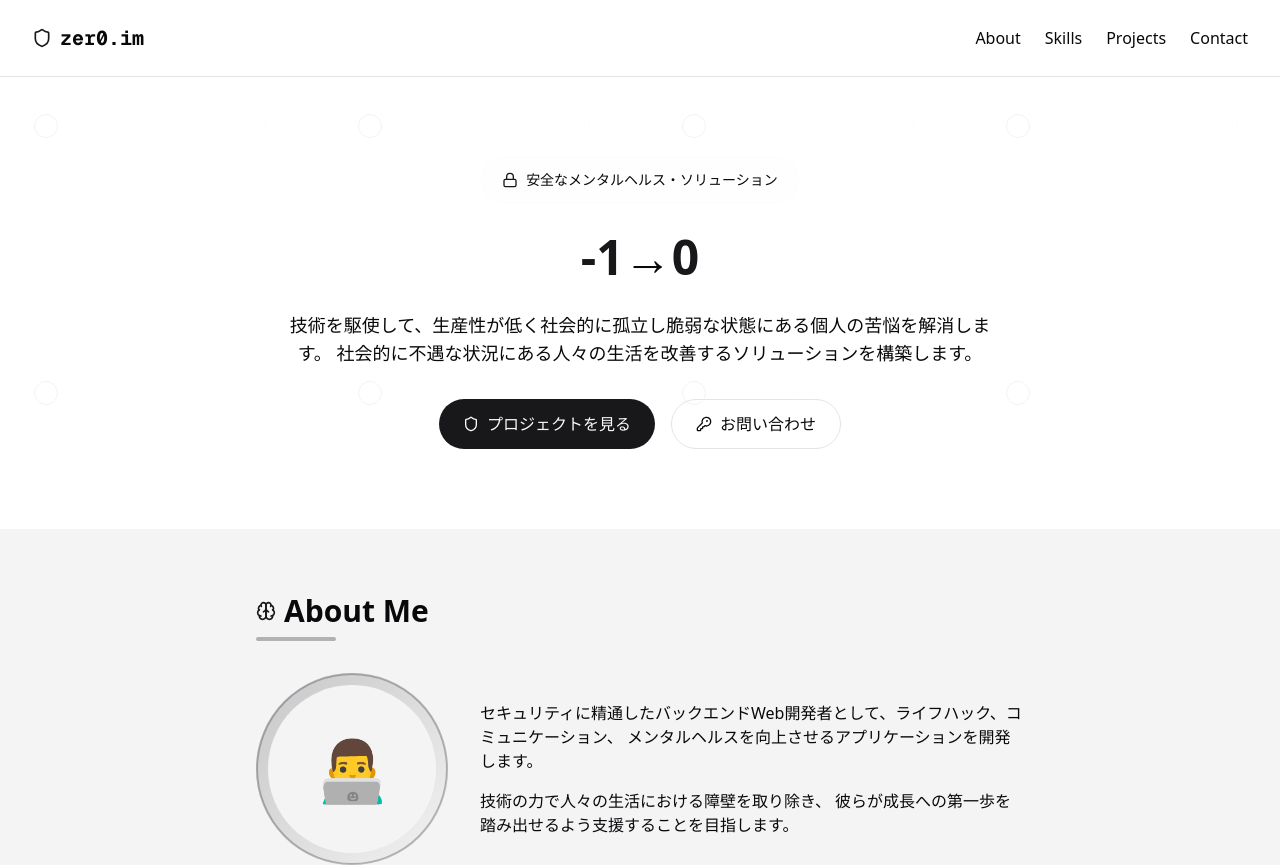
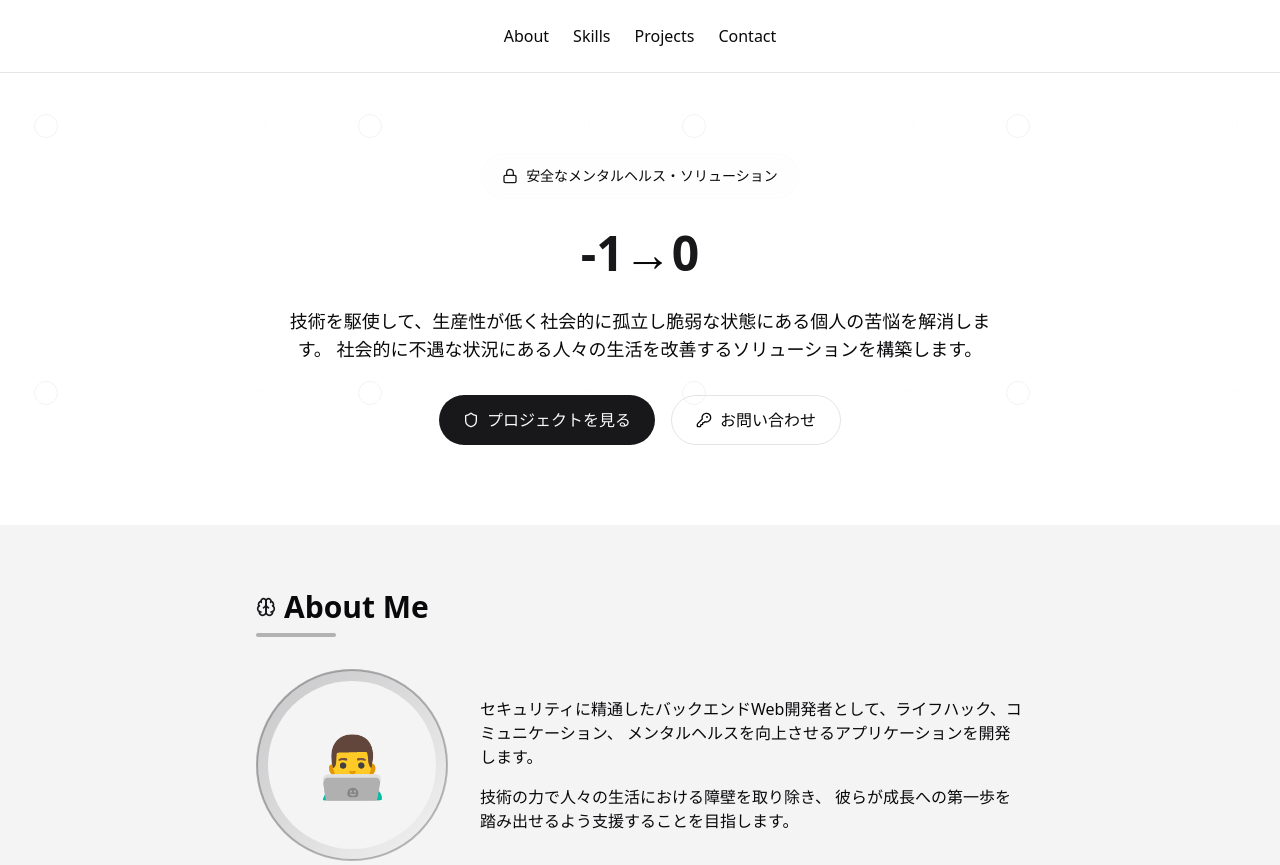
Before and after one commit to i0z0m/zer0.im, a Next.js app: page / in a window 1280 px wide. Shown: the top 865 px of the page. Built offline with nearby package versions, Linux system fonts and the light colour scheme.

Commit message:
fix: modify the header navigation to remove the "zer0.im" title and center-align the navigation tabs

```diff
--- a/src/app/page.tsx
+++ b/src/app/page.tsx
@@ -19,11 +19,7 @@ export default function Home() {
       </div>
 
       {/* ヘッダーナビゲーション */}
-      <header className="py-6 px-8 flex justify-between items-center border-b border-border backdrop-blur-sm bg-background/80 sticky top-0 z-10">
-        <div className="font-mono text-xl font-bold flex items-center">
-          <Shield className="h-5 w-5 mr-2 text-primary" />
-          zer0.im
-        </div>
+      <header className="py-6 px-8 flex justify-center items-center border-b border-border backdrop-blur-sm bg-background/80 sticky top-0 z-10">
         <nav>
           <ul className="flex gap-6">
             <li><Link href="#about" className="hover:text-primary transition-colors">About</Link></li>
```
